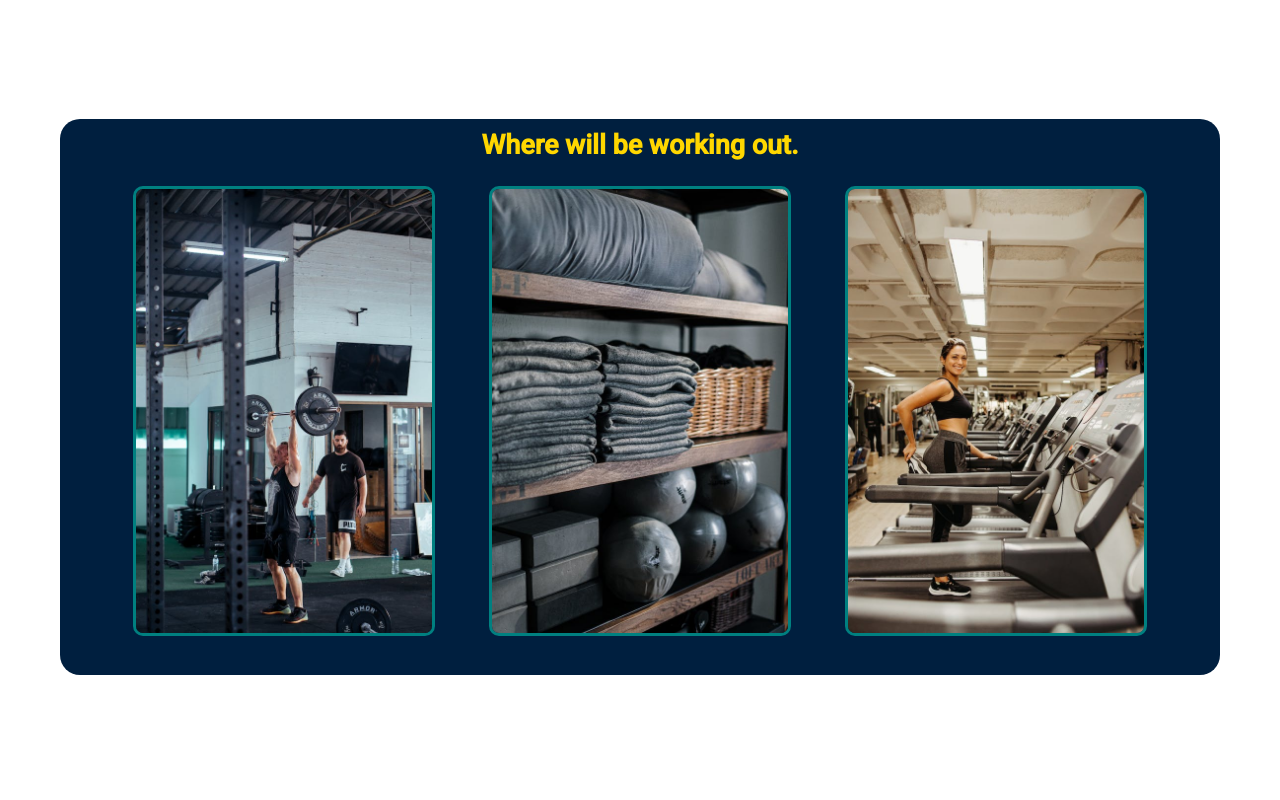
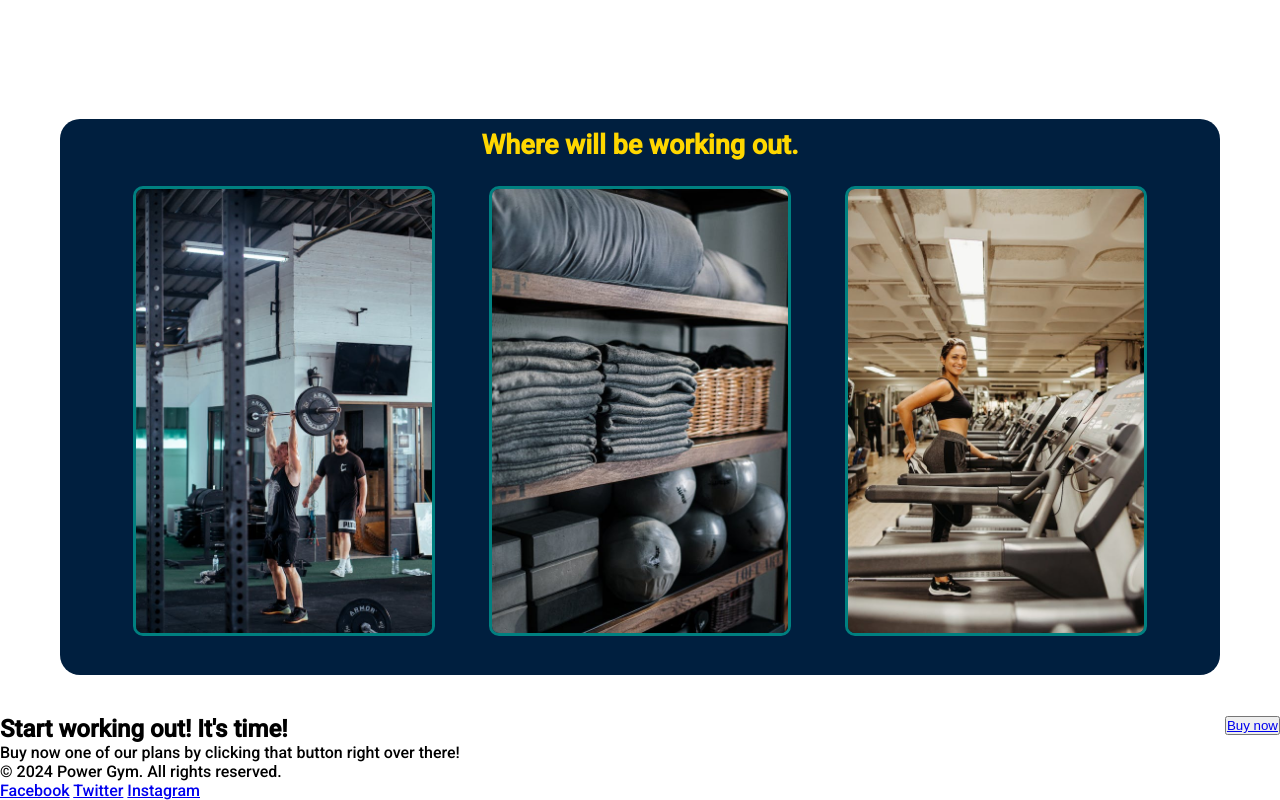
Before and after one commit to DanMacal/odin-landing-page, a plain HTML site: page index.html in a window 1280 px wide. Shown: the part 1579-2379 px from the top of the page. Before the commit the page ends 2294 px from the top, so only its background shows below. Drawn offline with Linux system fonts and the light colour scheme.

Commit message:
added cta, and footer

```diff
--- a/index.html
+++ b/index.html
@@ -220,5 +220,45 @@
                 </div>
             </div>
         </main>
+
+        <section class="cta">
+            <div class="container">
+                <div class="cta-heading">
+                    <h2>Start working out! It's time!</h2>
+                    <p>
+                        Buy now one of our plans by clicking that button right
+                        over there!
+                    </p>
+                </div>
+
+                <div class="cta-btn">
+                    <button>
+                        <a href="#">Buy now</a>
+                    </button>
+                </div>
+            </div>
+        </section>
+
+        <footer>
+            <p>&copy; 2024 Power Gym. All rights reserved.</p>
+
+            <div class="social-icons">
+                <a
+                    href="#"
+                    target="_blank"
+                    >Facebook</a
+                >
+                <a
+                    href="#"
+                    target="_blank"
+                    >Twitter</a
+                >
+                <a
+                    href="#"
+                    target="_blank"
+                    >Instagram</a
+                >
+            </div>
+        </footer>
     </body>
 </html>
```
